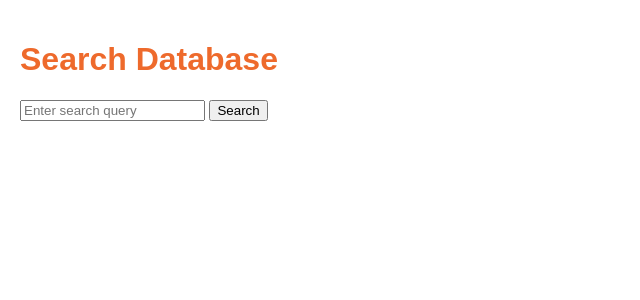
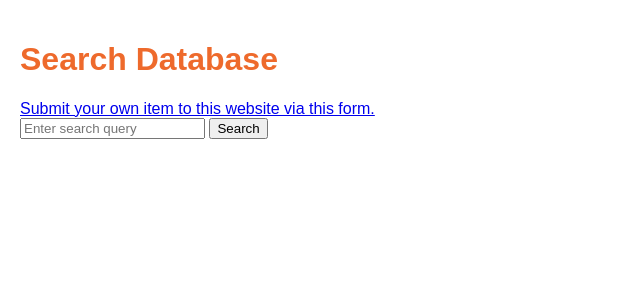
Before and after one commit to NotTheOnlyOne/ntoo_simple, a Flask app: page / in a window 1280 px wide. Shown: the top 300 px of the page, without its empty margins (0-640 px from the left). Run offline with Flask 3, Linux system fonts and the light colour scheme; parts of the project's set-up code (start-up, migrations or seed data) failed here and were passed over.

Commit message:
adding link back to the form

```diff
--- a/templates/index.html
+++ b/templates/index.html
@@ -93,6 +93,7 @@
 </head>
 <body>
     <h1>Search Database</h1>
+    <a href="https://docs.google.com/forms/d/e/1FAIpQLScqWMQsFNLQZ3sMQue8cG9zFF5gP-soiJcbPE9WNm0dmiLSHA/viewform">Submit your own item to this website via this form.</a>
     {% if total_count %}
 	<div id="statistics">Total items:{{ total_count }}</div>
     {% endif %}
```
